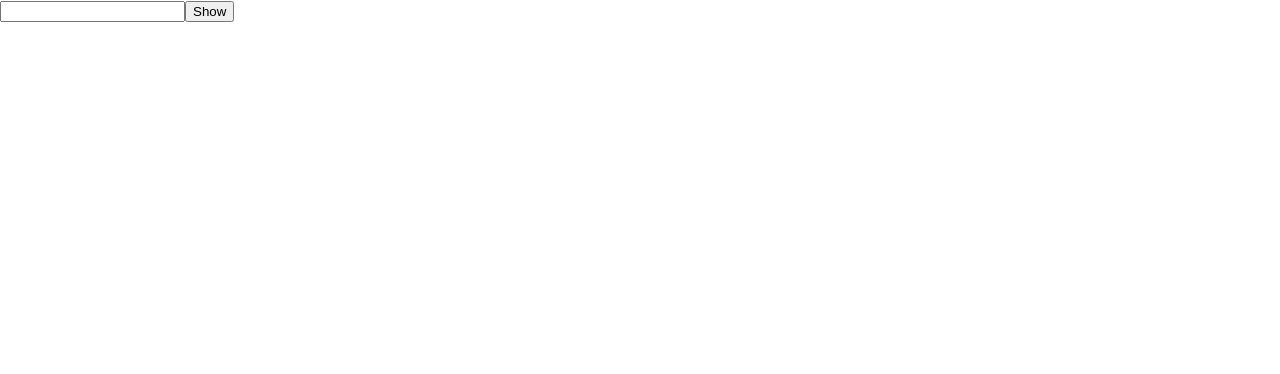
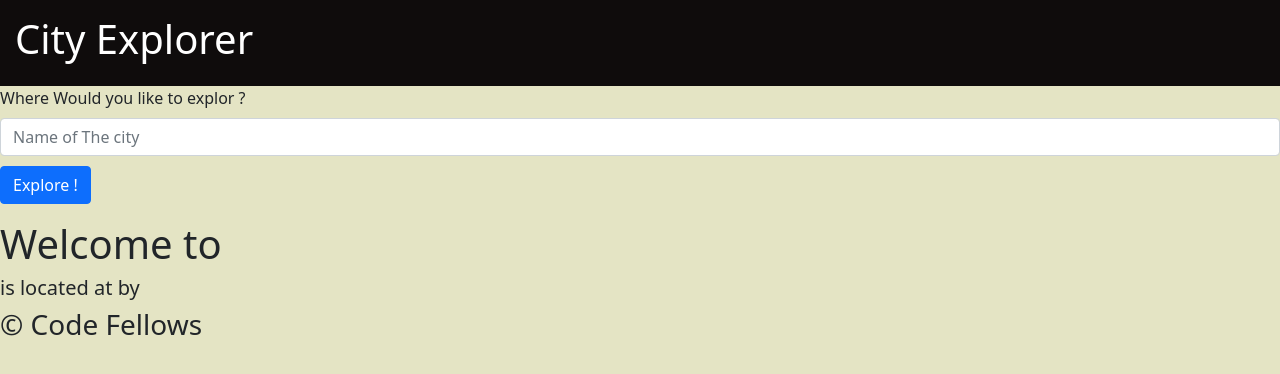
Before and after one commit to mohammadezzat93/city-explorer, a React (Create React App) app: page / in a window 1280 px wide. Shown: the top 374 px of the page. Built offline with nearby package versions, Linux system fonts and the light colour scheme.

Commit message:
finish lab-06

```diff
--- a/package.json
+++ b/package.json
@@ -7,7 +7,9 @@
     "@testing-library/react": "^11.2.7",
     "@testing-library/user-event": "^12.8.3",
     "axios": "^0.21.3",
+    "bootstrap": "^5.1.0",
     "react": "^17.0.2",
+    "react-bootstrap": "^2.0.0-beta.6",
     "react-dom": "^17.0.2",
     "react-scripts": "4.0.3",
     "web-vitals": "^1.1.2"
--- a/src/App.css
+++ b/src/App.css
@@ -1,3 +1,16 @@
+body{
+  background-color: #e4e4c4;
+}
+
+section{
+  padding: 15px;
+  background-color: rgb(15, 12, 12);
+  color : white
+}
+button{
+  margin-top: 10px;
+}
+
 .App {
   text-align: center;
 }
--- a/src/App.js
+++ b/src/App.js
@@ -1,5 +1,11 @@
 import axios from 'axios';
 import React from 'react';
+import 'bootstrap/dist/css/bootstrap.min.css';
+import { Form, Alert } from 'react-bootstrap';
+import Button from 'react-bootstrap/Button';
+import Header from './Header';
+import Footer from './Footer';
+import './App.css';
 
 class App extends React.Component {
 
@@ -9,7 +15,6 @@ class App extends React.Component {
         this.state = {
             lat: '',
             lon: '',
-            zoom : '',
             displayName: '',
             mapFlag: false,
             err: false
@@ -22,7 +27,7 @@ class App extends React.Component {
         let cityName = e.target.cityName.value;
 
         let Key = 'pk.024f6e8bc1742f77c30108e11db494a8';
-        let URL = `https://eu1.locationiq.com/v1/search.php?key=${Key}&q=${cityName}&format=json`;
+        let URL = `https://eu1.locationiq.com/v1/search.php?key=${Key}&q=${cityName}&zoom=18&format=json`;
         //  console.log('Show', show);
 
 
@@ -35,7 +40,6 @@ class App extends React.Component {
                 displayName: result.data[0].display_name,
                 lat: result.data[0].lat,
                 lon: result.data[0].lon,
-                zoom : result.data[0].boundingbox,
                 mapFlag: true
 
             });
@@ -52,20 +56,34 @@ class App extends React.Component {
     render() {
         return (
             <>
-                <form onSubmit={this.getData}>
-                    <input type="text" name="cityName" />
-                    <input type="submit" value="Show" />
-                </form>
 
-                <h3>{this.state.displayName}</h3>
-                <h3>{this.state.lat}</h3>
-                <h3>{this.state.lon}</h3>
-                <h3>{this.state.boundingbox}</h3>
+                <Header />
+
+                <Form onSubmit={this.getData}>
+                    <Form.Group className="mb-3" controlId="horned">
+                        <Form.Label>Where Would you like to explor ?</Form.Label>
+                        <Form.Control type="text" name="cityName" placeholder="Name of The city" />
+                        <Button variant="primary" type="submit">Explore !</Button>
+
+                    </Form.Group>
+                </Form>
+
+                <h1>Welcome to {this.state.displayName}</h1>
+                <h5>{this.state.displayName}  is located at {this.state.lat} by {this.state.lon}</h5>
 
                 {this.state.mapFlag &&
-                    <img src={`https://maps.locationiq.com/v3/staticmap?key=pk.024f6e8bc1742f77c30108e11db494a8&center=${this.state.lat},${this.state.lon} &zoom=${this.state.boundingbox} `} alt='map' />
+                    <img src={`https://maps.locationiq.com/v3/staticmap?key=pk.024f6e8bc1742f77c30108e11db494a8&center=${this.state.lat},${this.state.lon}&zoom=[1-18]&size=2000x400`} alt='map' />
                 }
-                {this.state.err && <p>Sorry, Not Found</p>}
+
+                {this.state.err &&
+                        <>
+                        <Alert>
+                            Sorry, Can Not Found Location!
+                        </Alert>
+                        </>
+                }
+
+                <Footer />
             </>
         );
     }
--- /dev/null
+++ b/src/Footer.js
@@ -0,0 +1,14 @@
+import React from 'react';
+
+class Footer extends React.Component{
+    render(){
+      return(
+        <>
+
+          <h3>&copy; Code Fellows </h3>
+        </>
+      );
+    }
+  }
+
+export default Footer;
--- /dev/null
+++ b/src/Header.js
@@ -0,0 +1,15 @@
+import React from 'react';
+
+class Header extends React.Component{
+    render(){
+      return(
+        <>
+        <section>
+          <h1>City Explorer</h1>
+          </section>
+        </>
+      );
+    }
+  }
+
+export default Header;
--- a/src/index.css
+++ b/src/index.css
@@ -5,6 +5,7 @@ body {
     sans-serif;
   -webkit-font-smoothing: antialiased;
   -moz-osx-font-smoothing: grayscale;
+
 }
 
 code {
```
Also changed, not shown: 1 other file (tests, documents, lock files or other folders).
